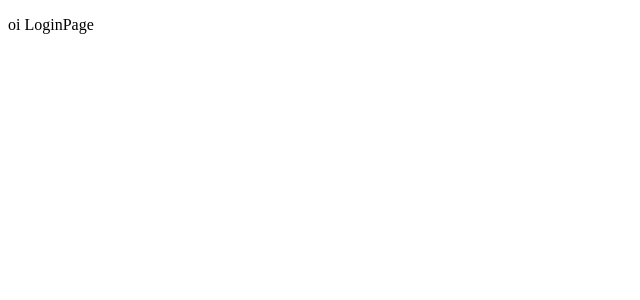
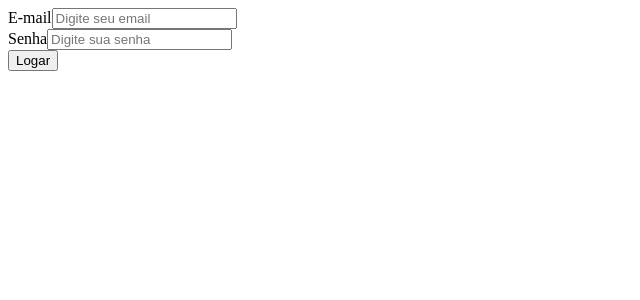
Before and after one commit to DaniSimoni/user-caps, a React (Vite) app: page / in a window 1280 px wide. Shown: the top 300 px of the page, without its empty margins (0-640 px from the left). Built offline with nearby package versions, Linux system fonts and the light colour scheme.

Commit message:
Criando Formulario de Login

```diff
--- /dev/null
+++ b/src/components/Login/Login.component.jsx
@@ -0,0 +1,16 @@
+export const FormLoginComponents = () => {
+    return (
+        <form action="">
+        <div className="imput-group">
+            <label htmlFor="email">E-mail</label>
+            <input type="text" id="email" placeholder="Digite seu email"/>
+        </div>
+        <div className="imput-group">
+            <label htmlFor="password">Senha</label>
+            <input type="password" id="password" placeholder="Digite sua senha"/>
+        </div>
+
+        <button type="submit">Logar</button>
+        </form>
+    )
+}
--- a/src/pages/Login/Login.pages.jsx
+++ b/src/pages/Login/Login.pages.jsx
@@ -1,7 +1,10 @@
+import { FormLoginComponents } from './../../components/Login/Login.component';
+
+
 export const LoginPage = () => {
     return (
         <>
-            <p>oi LoginPage</p>
+           <FormLoginComponents/>
         </>
     )
 }
```
Also changed, not shown: src/components/Login/Login.style.jsx (added).
